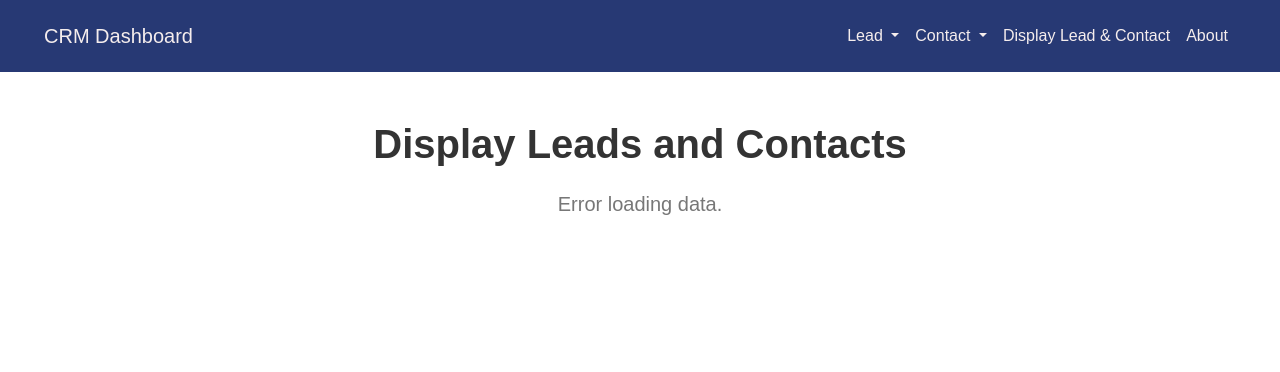
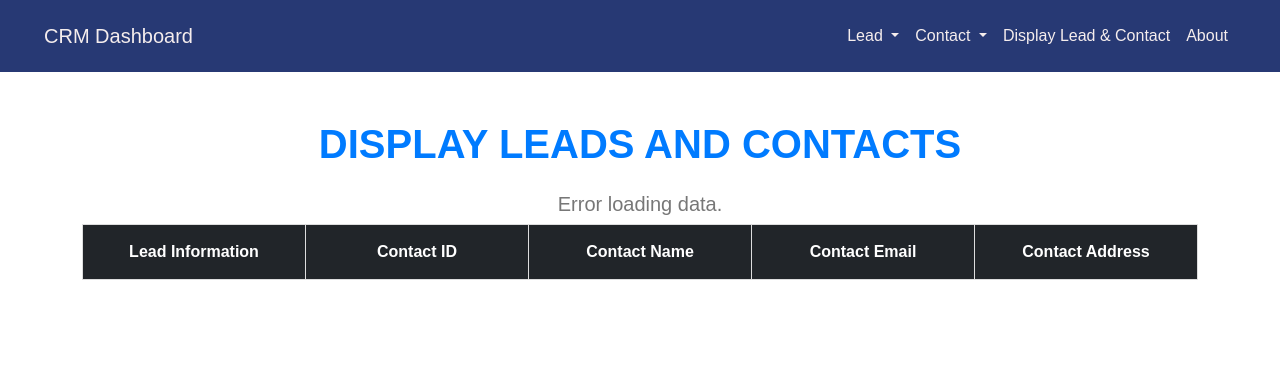
Before and after one commit to TusharCSE35/CRM_PHP_API_Project, a PHP site: page /public/lead_contact_display.html in a window 1280 px wide. Shown: the top 372 px of the page. Run offline with PHP 8.4, Linux system fonts and the light colour scheme; lists and menus that the app fills with data are empty.

Commit message:
finally added

```diff
--- a/backend/api/contact/contact_add.php
+++ b/backend/api/contact/contact_add.php
@@ -8,7 +8,6 @@
 
     if ($_SERVER['REQUEST_METHOD'] === 'POST') {
         $data = json_decode(file_get_contents("php://input"));
-        // echo $data;
 
         if (!empty($data->lead_id) && !empty($data->name) && !empty($data->email) && !empty($data->address)) {
             $crm = new CRM();
--- a/backend/classes/crm.php
+++ b/backend/classes/crm.php
@@ -11,7 +11,7 @@ class CRM {
         $this->contact = new Contact();
     }
 
-    // ** Lead Methods **
+    // Lead Methods
     public function addLead($name, $address, $website) {
         return $this->lead->addLead($name, $address, $website);
     }
@@ -37,7 +37,7 @@ class CRM {
     }
 
 
-    // ** Contact Methods **
+    // Contact Methods
     public function addContact($lead_id, $name, $email, $address) {
         return $this->contact->addContact($lead_id, $name, $email, $address);
     }
--- a/backend/model/lead.php
+++ b/backend/model/lead.php
@@ -69,7 +69,6 @@ class Lead {
         return $leads;
     }
 
-
     public function deleteLead($id){
         $query = "DELETE FROM ". $this->table. " WHERE id = :id";
         $stmt = $this->conn->prepare($query);
--- a/frontend/assets/css/contact_display.css
+++ b/frontend/assets/css/contact_display.css
@@ -45,7 +45,7 @@ td {
 }
 
 .btn-update {
-    background-color: #28a745; /* Green */
+    background-color: #28a745;
     color: white;
 }
 
@@ -54,7 +54,7 @@ td {
 }
 
 .btn-delete {
-    background-color: #dc3545; /* Red */
+    background-color: #dc3545;
     color: white;
 }
 
--- a/frontend/assets/css/lead_contact_display.css
+++ b/frontend/assets/css/lead_contact_display.css
@@ -1,53 +1,44 @@
-/* General container styling */
-body {
+body{
     font-family: 'Arial', sans-serif;
     background-color: white;
 }
 
-.container {
-    max-width: 1200px;
-    margin: 0 auto;
-}
-
-/* Heading styles */
 h1 {
-    font-size: 2.5rem;
-    color: #333;
+    text-align: center;
+    margin-bottom: 40px;
+    color: #007bff;
+    text-transform: uppercase;
     font-weight: bold;
-}
-
-/* Table styles */
-.table {
-    width: 100%;
-    border-collapse: collapse;
-    font-size: 1rem;
-    color: #333;
-}
-
-/* Table header styling */
-.table thead {
-    background-color: #007bff;
-    color: white;
 }
 
 .table th,
 .table td {
-    padding: 15px; /* Increase padding to make cells wider */
-    text-align: left;
+    padding: 15px;
+    text-align: center;
     vertical-align: middle;
-    border: 1px solid #ddd; /* Add border to make it clearer */
+    border: 1px solid #ddd;
+    word-wrap: break-word;
+    white-space: normal;
 }
 
-/* Remove rowspan on contact rows to allow them to sit below the lead information */
-.table td[rowspan] {
-    vertical-align: middle;
-    text-align: center;
-    background-color: #e9ecef;
+.table th {
+    width: 20%;
 }
 
-/* Table row styles */
-.table tbody tr:nth-child(odd) {
-    background-color: #f9f9f9;
+.table td[rowspan] {
+    background-color: #e9ecef;
+    text-align: left;
+    width: 30%;
+}
+
+.table td:nth-child(2) {
+    width: 10%;
+}
+
+.table td:nth-child(3),
+.table td:nth-child(4),
+.table td:nth-child(5) {
+    width: 20%;
 }
 
 .table tbody tr:hover {
@@ -55,28 +46,23 @@ h1 {
     cursor: pointer;
 }
 
-/* No data message */
 #noDataMessage {
     font-size: 1.25rem;
     color: #777;
     display: block;
 }
 
-/* Table display toggle */
-#leadTable {
-    display: block;
+.table {
+    width: 100%;
+    border-collapse: collapse;
 }
 
-/* Responsive design */
 @media (max-width: 767px) {
     .table th,
     .table td {
         padding: 8px;
         font-size: 0.875rem;
-    }
-
-    h1 {
-        font-size: 2rem;
+        text-align: center;
     }
 }
 
@@ -84,8 +70,4 @@ h1 {
     .container {
         padding: 0 15px;
     }
-
-    .table {
-        width: 100%;
-    }
 }
--- a/frontend/assets/css/lead_edit.css
+++ b/frontend/assets/css/lead_edit.css
@@ -45,7 +45,7 @@ button.btn-primary, .btn-secondary {
 
     button.btn-primary, .btn-secondary {
         font-size: 14px;
-        width: 120px; /* Smaller button size for mobile */
+        width: 120px;
     }
 }
 
--- a/frontend/assets/js/contact/cont_display.js
+++ b/frontend/assets/js/contact/cont_display.js
@@ -1,4 +1,4 @@
-// Fetch the contact data from the API and display it in the table
+
 document.addEventListener("DOMContentLoaded", function() {
     const contactDisplayElement = document.getElementById("contactDisplay");
     fetchContacts();
--- a/frontend/assets/js/lead/lead_display.js
+++ b/frontend/assets/js/lead/lead_display.js
@@ -6,7 +6,6 @@ document.addEventListener('DOMContentLoaded', function(){
         fetch(`http://localhost:8000/backend/api/lead/lead_display.php`)
         .then(response => response.json())
         .then(data => {
-            // console.log(data);
             const leadList = document.getElementById('leadDisplay');
             leadList.innerHTML = '';
 
--- a/frontend/assets/js/lead_cont_display.js
+++ b/frontend/assets/js/lead_cont_display.js
@@ -1,31 +1,28 @@
 document.addEventListener("DOMContentLoaded", function() {
-    // Fetch leads and contacts data from the API
-    fetch(`http://localhost:8000/backend/api/lead_contact_display.php`) // Change this to the correct path to your PHP API
+    fetch(`http://localhost:8000/backend/api/lead_contact_display.php`)
         .then(response => response.json())
         .then(data => {
             const tableBody = document.getElementById("leadTableBody");
             const leadTable = document.getElementById("leadTable");
             const noDataMessage = document.getElementById("noDataMessage");
 
-            // If there are no leads, show the "No Lead Data Available" message
             if (data.length === 0) {
                 noDataMessage.style.display = "block";
                 leadTable.style.display = "none";
                 return;
             }
 
-            // Otherwise, populate the table with the lead data
             noDataMessage.style.display = "none";
             leadTable.style.display = "block";
 
             data.forEach(lead => {
-                const contacts = lead.contacts || []; // Assuming each lead has an array of contacts
+                const contacts = lead.contacts || [];
                 const contactCount = contacts.length;
 
-                // Create the first row for lead information
+                // lead information row
                 const leadRow = document.createElement("tr");
                 leadRow.innerHTML = `
-                    <td rowspan="${Math.max(contactCount, 1)}">
+                    <td rowspan="${Math.max(contactCount, 1)}" class="lead-info">
                         <strong>Lead ID:</strong> ${lead.id} <br>
                         <strong>Name:</strong> ${lead.name} <br>
                         <strong>Website:</strong> <a href="${lead.website}" target="_blank">${lead.website}</a><br>
@@ -34,35 +31,21 @@ document.addEventListener("DOMContentLoaded", function() {
                 `;
                 tableBody.appendChild(leadRow);
 
-                // Add contact rows for the current lead
                 if (contactCount > 0) {
-                    contacts.forEach((contact, index) => {
+                    contacts.forEach(contact => {
                         const contactRow = document.createElement("tr");
-
-                        if (index === 0) {
-                            // For the first contact, add the lead's contact information
                         contactRow.innerHTML = `
                             <td>${contact.id}</td>
                             <td>${contact.name}</td>
                             <td>${contact.email}</td>
                             <td>${contact.address}</td>
                         `;
-                        } else {
-                            // For additional contacts, add rows without the lead info
-                            contactRow.innerHTML = `
-                                <td>${contact.id}</td>
-                                <td>${contact.name}</td>
-                                <td>${contact.email}</td>
-                                <td>${contact.address}</td>
-                            `;
-                        }
-
                         tableBody.appendChild(contactRow);
                     });
                 } else {
-                    // If no contacts, show a message in the contact columns
+                    // If no contacts, add a message in the same row as the lead
                     const noContactRow = document.createElement("tr");
-                    noContactRow.innerHTML = `<td colspan="4" class="text-center">No contact added in this lead</td>`;
+                    noContactRow.innerHTML = `<td colspan="4" class="text-center">No contact added for this lead</td>`;
                     tableBody.appendChild(noContactRow);
                 }
             });
--- a/frontend/public/lead_contact_display.html
+++ b/frontend/public/lead_contact_display.html
@@ -56,8 +56,8 @@
 
         <div class="table-responsive">
             <h3 class="text-center" id="noDataMessage">No Lead Data Available</h3>
-            <table class="table table-bordered table-striped" id="leadTable" style="display: none;">
-                <thead class="thead-dark">
+            <table class="table table-bordered table-striped" id="leadTable">
+                <thead class="table-dark">
                     <tr>
                         <th>Lead Information</th>
                         <th>Contact ID</th>
@@ -66,7 +66,9 @@
                         <th>Contact Address</th>
                     </tr>
                 </thead>
-                <tbody id="leadTableBody"></tbody>
+                <tbody id="leadTableBody">
+
+                </tbody>
             </table>
         </div>
     </div>
```
Also changed, not shown: backend/index.php (+17 -15 lines), frontend/assets/css/about.css (+18 -4 lines), frontend/assets/css/lead_display.css (+42 -41 lines), frontend/public/about.html (+18 -7 lines). Lines whose indentation alone changed are shown as unchanged.
